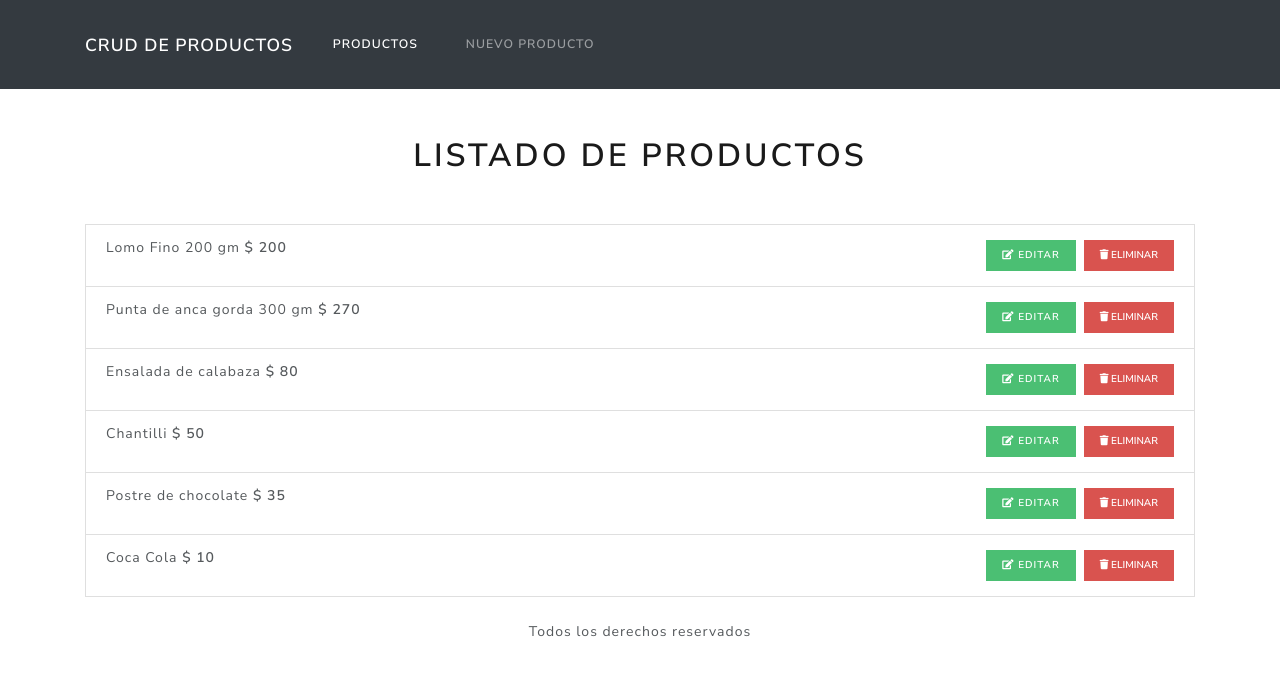
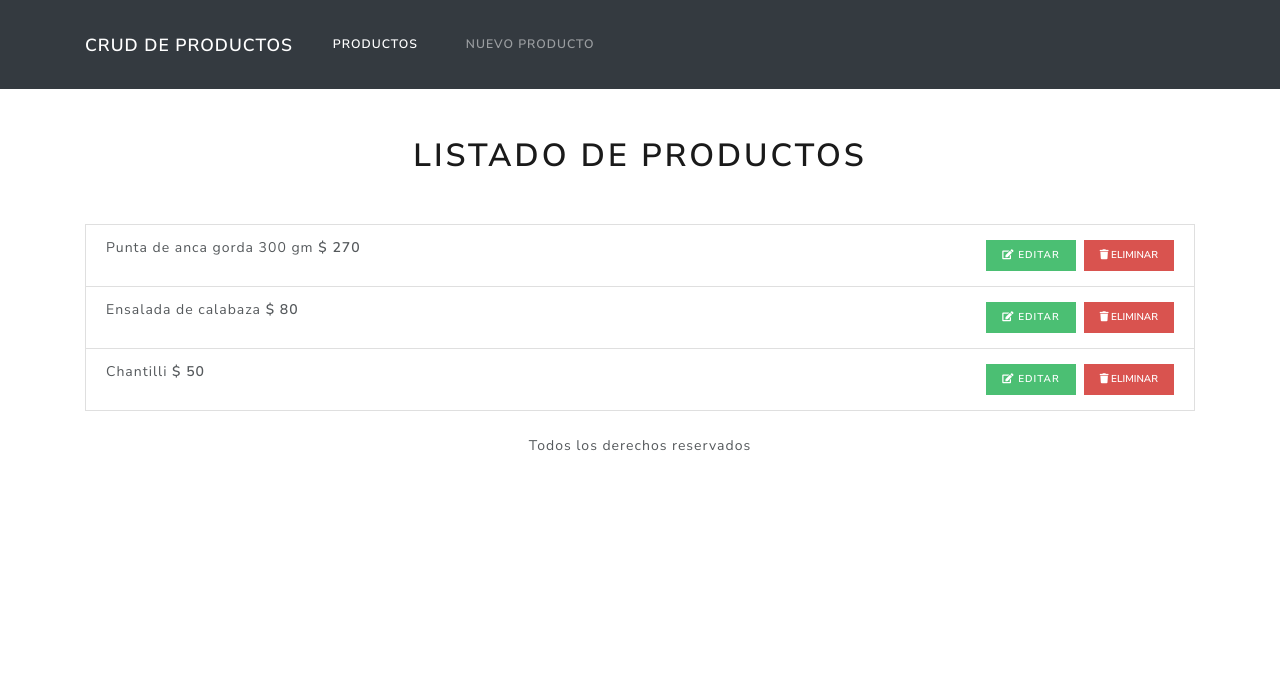
Before and after one commit to duvg/crudproducts, a React (Create React App) app: page /productos in a window 1280 px wide. Shown: the top 676 px of the page. Built offline with nearby package versions, Linux system fonts and the light colour scheme; data requests are answered from the project's data file.

Commit message:
TODO eliminar realizado, se elimina el producto y se recarga el listado

```diff
--- a/db.json
+++ b/db.json
@@ -1,11 +1,5 @@
 {
   "restaurante": [
-    {
-      "precio": "200",
-      "nombre": "Lomo Fino 200 gm",
-      "categoria": "asados",
-      "id": 1
-    },
     {
       "precio": "270",
       "nombre": "Punta de anca gorda 300 gm",
@@ -23,18 +17,6 @@
       "precio": "50",
       "categoria": "postre",
       "id": 4
-    },
-    {
-      "nombre": "Postre de chocolate",
-      "precio": "35",
-      "categoria": "postre",
-      "id": 5
-    },
-    {
-      "nombre": "Coca Cola",
-      "precio": "10",
-      "categoria": "bebida",
-      "id": 6
     }
   ]
 }
--- a/src/App.js
+++ b/src/App.js
@@ -51,6 +51,7 @@ function App() {
                    render={ () => (
                       <Productos
                         productos={productos}
+                        setRecargarProductos={setRecargarProductos}
                       />
                    ) }/>
             <Route exact path="/productos/:id" component={ Producto } />
--- a/src/components/ProductoLista.js
+++ b/src/components/ProductoLista.js
@@ -1,11 +1,53 @@
 import React from 'react';
 import { Link } from 'react-router-dom';
+import axios from 'axios';
+import Swal from 'sweetalert2';
 
-function ProductoLista({producto}) {
+function ProductoLista({producto, setRecargarProductos}) {
 
     const eliminarProducto = id => {
         console.log("Eliminando", id);
         // TODO: Elminar los registros
+
+        Swal.fire({
+            title: 'Estas Seguro?',
+            text: "Un platillo eliminado no se puede recuperar!",
+            icon: 'warning',
+            showCancelButton: true,
+            confirmButtonColor: '#3085d6',
+            cancelButtonColor: '#d33',
+            confirmButtonText: 'Si, Eliminar!',
+            cancelButtonText: 'Cancelar'
+          }).then(async (result) => {
+            if (result.value) {
+
+                try {
+                    // Petición para eliminar con axios
+                    const url = `http://localhost:4000/restaurante/${id}`;
+
+                    const resultado = await axios.delete(url);
+
+                    if (resultado.status === 200) {
+                        Swal.fire(
+                            'Eliminado!',
+                            'Platillo eliminado',
+                            'success'
+                        )
+
+                        // Consultar API y refrescar el listado
+                        setRecargarProductos(true);
+                    }
+
+                } catch (error) {
+                    Swal.fire({
+                        type: 'error',
+                        title: 'Error',
+                        text: 'Hubo un error, intentalo nuevamente'
+                    });
+                    console.log(error);
+                }
+            }
+          })
     }
 
     return (
--- a/src/components/Productos.js
+++ b/src/components/Productos.js
@@ -1,7 +1,7 @@
 import React, { Fragment } from 'react';
 import ProductoLista from './ProductoLista';
 
-function Productos ({productos}) {
+function Productos ({productos, setRecargarProductos}) {
     return(
         <Fragment>
             <h1 className="text-center">Listado de productos</h1>
@@ -10,6 +10,7 @@ function Productos ({productos}) {
                     <ProductoLista
                         key={producto.id}
                         producto={producto}
+                        setRecargarProductos={setRecargarProductos}
                     />
                 ))}
             </ul>
```
